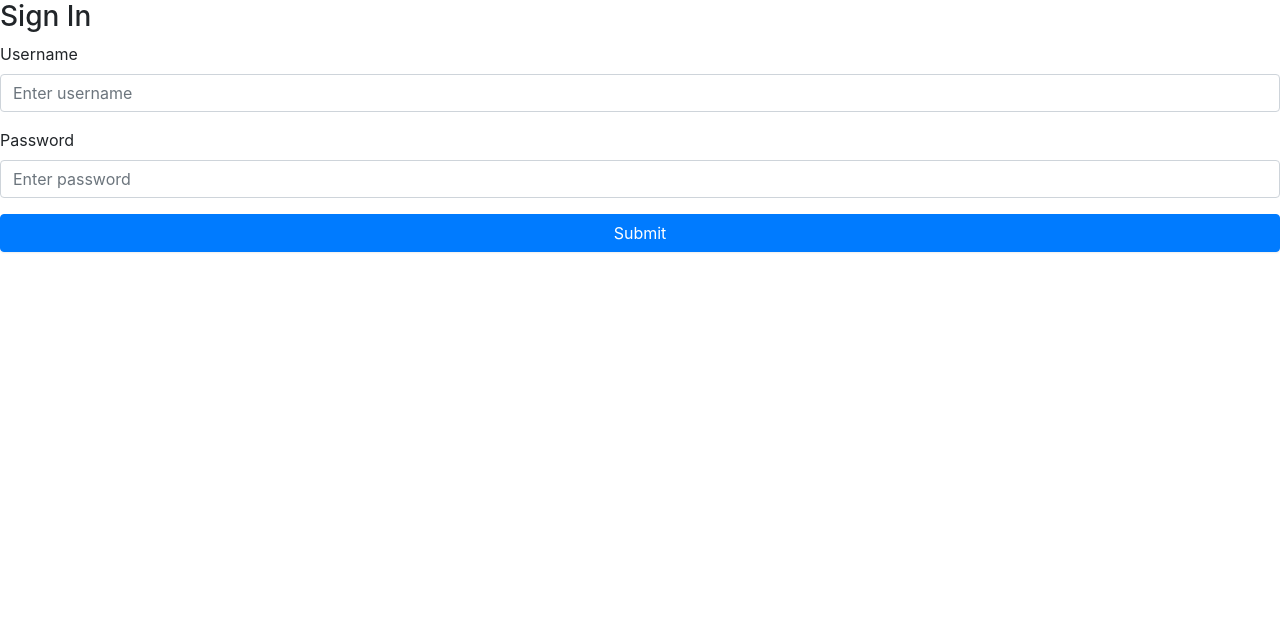
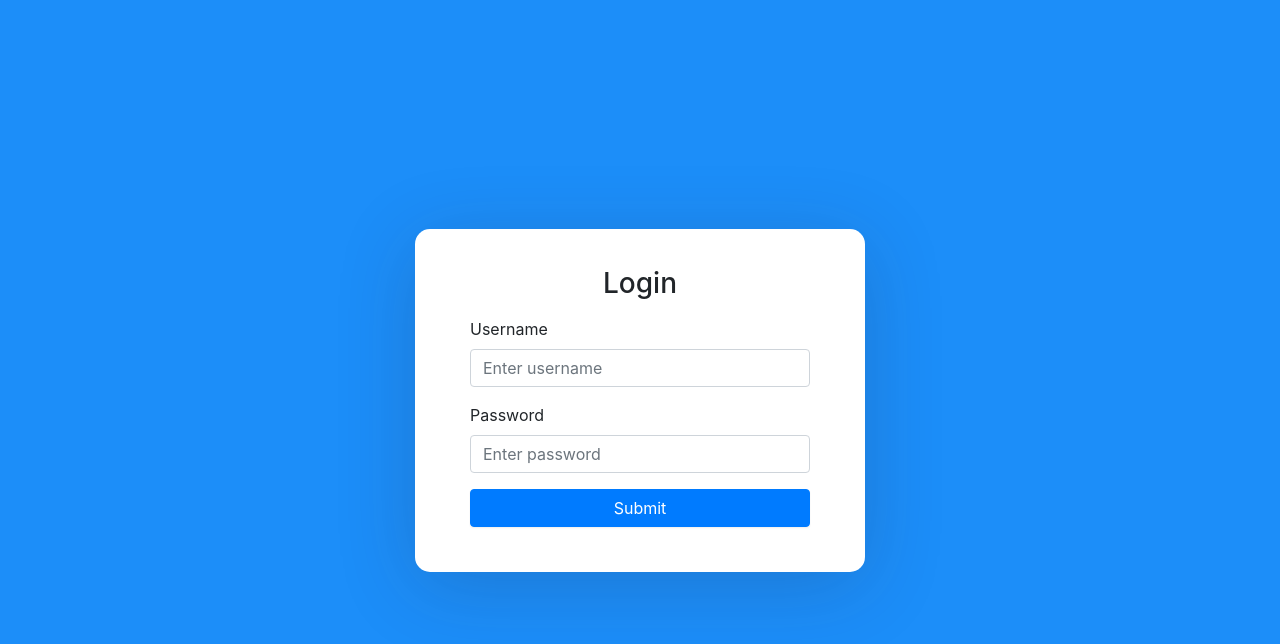
Before and after one commit to mainoee/react-chat-project, a React (Create React App) app: page /login in a window 1280 px wide. Shown: the top 644 px of the page. Built offline with nearby package versions, Linux system fonts and the light colour scheme.

Commit message:
add CSS style to Login Component

```diff
--- /dev/null
+++ b/src/assets/stylesheets/authentication.css
@@ -0,0 +1,30 @@
+.auth-wrapper {
+  min-height: 100vh;
+  display: flex;
+  align-items: center;
+  justify-content: center;
+  text-align: left;
+  background: #1C8EF9
+}
+
+.auth-inner {
+  width: 450px;
+  margin: auto;
+  background: #ffffff;
+  box-shadow: 0px 14px 80px rgba(34, 35, 58, 0.2);
+  padding: 40px 55px 45px 55px;
+  border-radius: 15px;
+  transition: all .3s;
+}
+
+.auth-wrapper .form-control:focus {
+  border-color: #167bff;
+  box-shadow: none;
+}
+
+.auth-wrapper h3 {
+  text-align: center;
+  margin: 0;
+  line-height: 1;
+  padding-bottom: 20px;
+}
--- a/src/components/App.js
+++ b/src/components/App.js
@@ -28,7 +28,11 @@ class App extends Component {
     return (
       <Router>
         <Switch>
-          <Route exact path="/login" component={Login} />
+          <div className="auth-wrapper">
+            <div className="auth-inner">
+              <Route exact path="/login" component={Login} />
+            </div>
+          </div>
           <Route
             exact path="/chat"
             render={(props) => <Chat {...props}
--- a/src/components/login.js
+++ b/src/components/login.js
@@ -4,7 +4,7 @@ class Login extends Component {
 render() {
     return (
         <form>
-          <h3>Sign In</h3>
+          <h3>Login</h3>
 
           <div className="form-group">
             <label>Username</label>
--- a/src/index.js
+++ b/src/index.js
@@ -2,6 +2,7 @@ import React from 'react';
 import ReactDOM from 'react-dom';
 
 import './assets/stylesheets/application.css';
+import './assets/stylesheets/authentication.css';
 import '../node_modules/bootstrap/dist/css/bootstrap.min.css';
 
 import App from './components/app';
```
Also changed, not shown: 1 other file (tests, documents, lock files or other folders).
